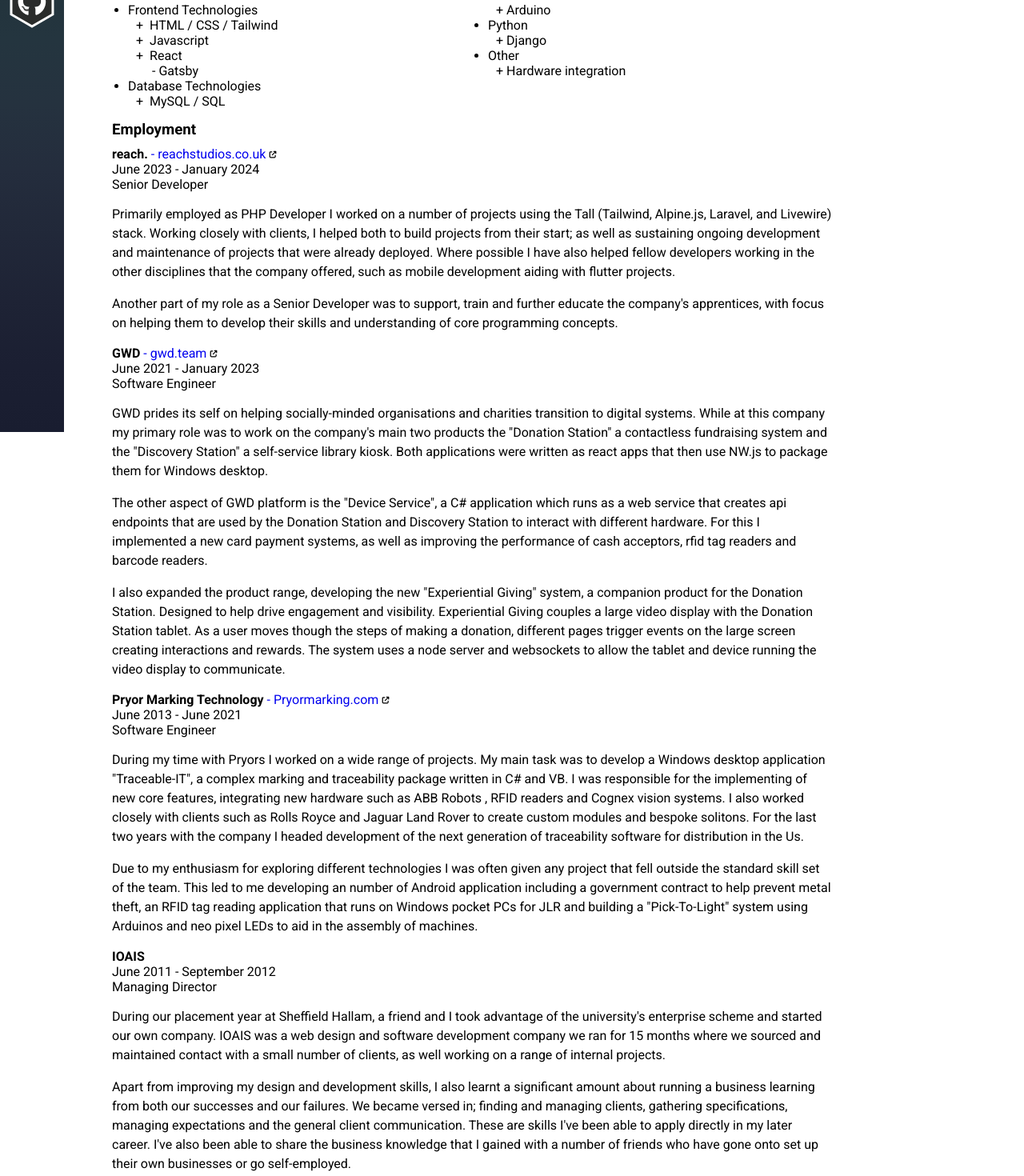
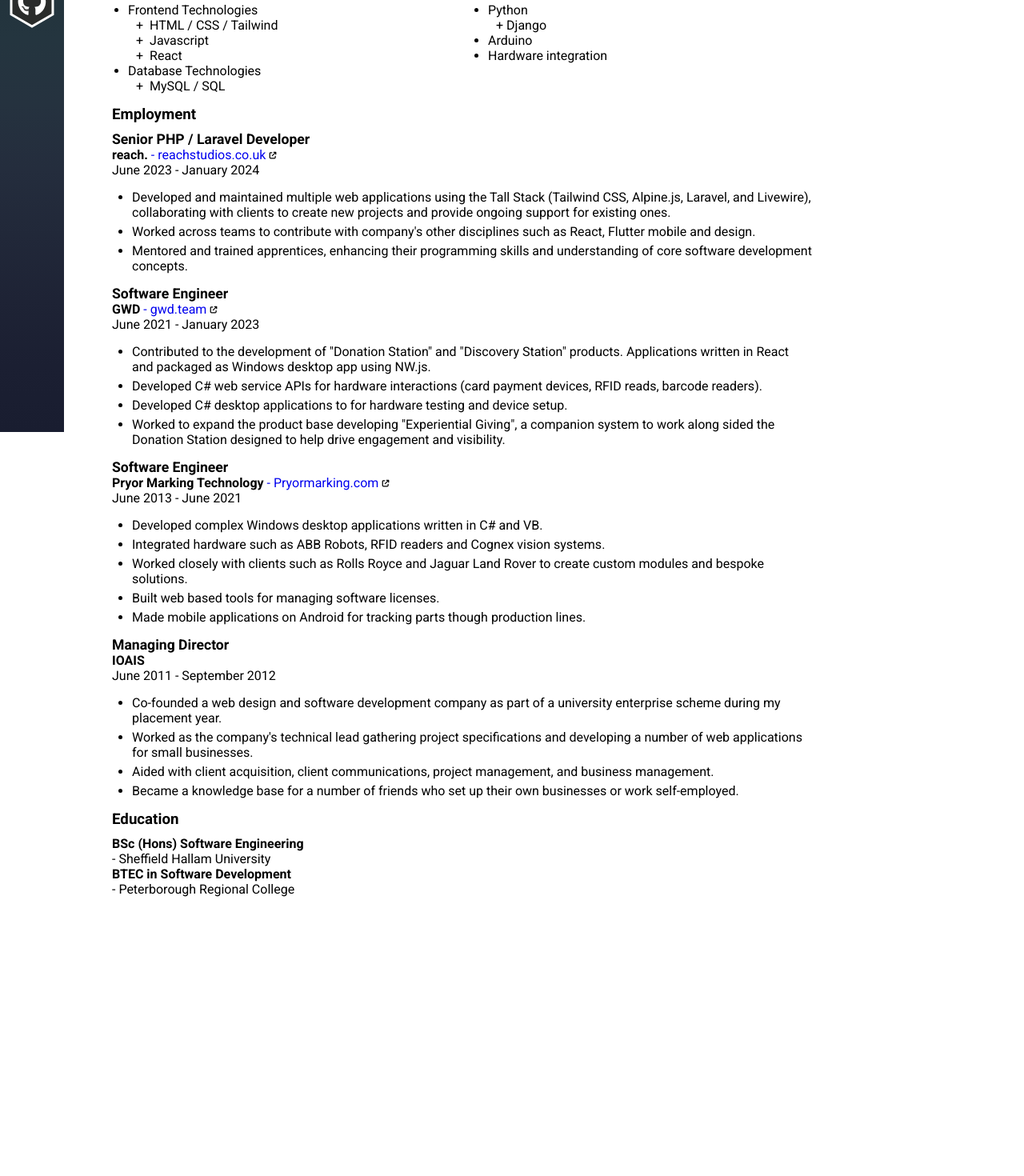
Before and after one commit to TeaPoweredCode/Robert-Walker.com, a Gatsby site: page /cv in a window 1280 px wide. Shown: the part 280-1750 px from the top of the page at 80% size. After the commit the page ends 1461 px from the top, so only its background shows below. Built offline with nearby package versions, Linux system fonts and the light colour scheme; Gatsby itself is replaced by a stand-in of ours.

Commit message:
Package update , CV Update

```diff
--- a/src/pages/cv.js
+++ b/src/pages/cv.js
@@ -11,13 +11,13 @@
     const { place, site, siteUrl, time, jobTitle, children} = EmploymentPlaceProps;
     return (
       <div>
-        <div>
+        <div class={styles.EmploymentHeader}>
+          <h4>{jobTitle}</h4>
           <b>{place}</b>
           {siteUrl != null &&
-            <a href={siteUrl} target="_blank" rel="noopener noreferrer"> -  {site} {newWindowIcon}</a>
+            <a href={siteUrl} target="_blank" rel="noopener noreferrer"> - {site} {newWindowIcon}</a>
           }
           <br/> {time}
-          <br/> {jobTitle}
         </div>
         {children}
       </div>
@@ -41,7 +41,7 @@
             </ul>
           </div>
           <hr/>
-          Sheffield, UK based software engineer specialising in Windows desktop applications and web development with experience in both front and back end technologies.
+          Sheffield UK based Software Engineer specialising in Windows desktop applications and web development, with over 10 year industry experience.
 	      </div>
 
         <div className={[styles.cvSegment, styles.experience].join(' ')}>
@@ -53,7 +53,7 @@
                 <li> C# (WPF and Winform)</li>
                 <li> PHP <ul><li> Laravel and Livewire</li></ul></li>
                 <li> Node <ul></ul></li>
-                <li> Frontend Technologies <ul><li> HTML / CSS / Tailwind</li><li> Javascript</li><li> React<br /><span style={{paddingLeft:"20px"}}> - Gatsby</span></li></ul></li>
+                <li> Frontend Technologies <ul><li> HTML / CSS / Tailwind</li><li> Javascript</li><li> React<br /></li></ul></li>
                 <li> Database Technologies <ul><li> MySQL / SQL </li></ul></li>
               </ul>
             </div>
@@ -61,14 +61,10 @@
               Other Industry experience:
               <ul>
                 <li> VB</li>
-                <li> Java<ul><li>Android development</li></ul></li>
-                <li> C<ul><li>Arduino</li></ul></li>
+                <li> Moblie development<ul><li>Android development (Java)</li><li>Flutter</li></ul></li>
                 <li> Python <ul><li>Django</li></ul></li>
-                <li> Other <ul><li>Hardware integration</li></ul></li>
-                {/*
-                <li> Design tools<ul><li>Photoshop</li></ul></li>
-                <li> Other <ul><li> Web extensions<br/> <span style={{paddingLeft:"20px"}}> - Chrome / Firefox </span></li></ul></li>
-                */}
+                <li> Arduino</li>
+                <li> Hardware integration</li>
               </ul>
             </div>
           </div>
@@ -77,79 +73,65 @@
         <div className={[styles.cvSegment, styles.employment].join(' ')}>
           <h3>Employment</h3>
 
-          <EmploymentPlace place="reach." site="reachstudios.co.uk" siteUrl="https://reachstudios.co.uk/" time="June 2023 - January 2024" jobTitle="Senior Developer">
-            <p>
-              Primarily employed as PHP Developer I worked on a number of projects using the Tall (Tailwind, Alpine.js, Laravel, and Livewire) stack.
-              Working closely with clients, I helped both to build projects from their start; as well as sustaining ongoing development and maintenance of projects that were already deployed.
-              Where possible I have also helped fellow developers working in the other disciplines that the company offered, such as mobile development aiding with flutter projects.
-            </p>
-            <p>
-              Another part of my role as a Senior Developer was to support, train and further educate the company's apprentices,
-              with focus on helping them to develop their skills and understanding of core programming concepts.
-            </p>
+          <EmploymentPlace jobTitle="Senior PHP / Laravel Developer" place="reach." site="reachstudios.co.uk" siteUrl="https://reachstudios.co.uk/" time="June 2023 - January 2024">
+            <ul>
+              {
+                [
+                  `Developed and maintained multiple web applications using the Tall Stack (Tailwind CSS, Alpine.js, Laravel, and Livewire),
+                  collaborating with clients to create new projects and provide ongoing support for existing ones.`,
+                  "Worked across teams to contribute with company's other disciplines such as React, Flutter mobile and design.",
+                  "Mentored and trained apprentices, enhancing their programming skills and understanding of core software development concepts.",
+                ].map((task) => (<li>{task}</li>))
+              }
+            </ul>
           </EmploymentPlace>
 
-          <EmploymentPlace place="GWD" site="gwd.team" siteUrl="https://gwd.team/" time="June 2021 - January 2023" jobTitle="Software Engineer">
-            <p>
-              GWD prides its self on helping socially-minded organisations and charities transition to digital systems.
-              While at this company my primary role was to work on the company's main two products the "Donation Station" a contactless fundraising system
-              and the "Discovery Station" a self-service library kiosk. Both applications were written as react apps that then use NW.js to package them for Windows desktop.
-            </p>
-            <p>
-              The other aspect of GWD platform is the "Device Service", a C# application which runs as a web service that creates api endpoints that are used by the
-              Donation Station and Discovery Station to interact with different hardware. For this I implemented a new card payment systems, as well as improving
-              the performance of cash acceptors, rfid tag readers and barcode readers.
-            </p>
-            <p>
-              I also expanded the product range, developing  the new "Experiential Giving" system, a companion product for the Donation Station.
-              Designed to help drive engagement and visibility. Experiential Giving couples a large video display with the Donation Station tablet.
-              As a user moves though the steps of making a donation, different pages trigger events on the large screen creating interactions and rewards.
-              The system uses a node server and websockets to allow the tablet and device running the video display to communicate.
-            </p>
+          <EmploymentPlace jobTitle="Software Engineer" place="GWD" site="gwd.team" siteUrl="https://gwd.team/" time="June 2021 - January 2023" >
+          <ul>
+            {
+             [  `Contributed to the development of "Donation Station" and "Discovery Station" products.
+                 Applications written in React and packaged as Windows desktop app using NW.js.`,
+                "Developed C# web service APIs for hardware interactions (card payment devices, RFID reads, barcode readers).",
+                "Developed C# desktop applications to for hardware testing and device setup.",
+                `Worked to expand the product base developing "Experiential Giving",
+                 a companion system to work along sided the Donation Station designed to help drive engagement and visibility.`,
+              ].map((task) => (<li>{task}</li>))
+            }
+          </ul>
           </EmploymentPlace>
 
-          <EmploymentPlace place="Pryor Marking Technology" site="Pryormarking.com" siteUrl="http://www.pryormarking.com/" time="June 2013 - June 2021" jobTitle="Software Engineer">
-            <p>
-              During my time with Pryors I worked on a wide range of projects.
-              My main task was to develop a Windows desktop application "Traceable-IT", a complex marking and traceability package written in C# and VB.
-			        I was responsible for the implementing of new core features, integrating new hardware such as ABB Robots , RFID readers and Cognex vision systems.
-			        I also worked closely with clients such as Rolls Royce and Jaguar Land Rover to create custom modules and bespoke solitons.
-			        For the last two years with the company I headed development of the next generation of traceability software for distribution in the Us.
-            </p>
-            {/*
-             <p>
-              Secondly with my background in web development I was tasked with developing of a range a web sites. These have included;
-              A ticketing and project management tool, sites for manage language translations and documentation for the desktop apps,
-              web apis for tracking parts in manufacturing plants. The latest site I worked on was a software licence keys management.
-            </p>
-            */}
-            <p>
-              Due to my enthusiasm for exploring different technologies I was often given any project that fell outside the standard skill set of the team.
-			        This led to me developing an number of Android application including a government contract to help prevent metal theft,
-              an RFID tag reading application that runs on Windows pocket PCs for JLR and
-              building a "Pick-To-Light" system using Arduinos and neo pixel LEDs to aid in the assembly of machines.
-            </p>
+          <div className={styles.cvPagebrake}></div>
+
+          <EmploymentPlace jobTitle="Software Engineer" place="Pryor Marking Technology" site="Pryormarking.com" siteUrl="http://www.pryormarking.com/" time="June 2013 - June 2021">
+          <ul>
+            {
+             [  "Developed complex Windows desktop applications written in C# and VB.",
+                "Integrated hardware such as ABB Robots, RFID readers and Cognex vision systems.",
+                "Worked closely with clients such as Rolls Royce and Jaguar Land Rover to create custom modules and bespoke solutions.",
+                "Built web based tools for managing software licenses.",
+                "Made mobile applications on Android for tracking parts though production lines."
+              ].map((task) => (<li>{task}</li>))
+            }
+          </ul>
           </EmploymentPlace>
 
-          <EmploymentPlace place="IOAIS" time="June 2011 - September 2012" jobTitle="Managing Director">
-            <p>
-              During our placement year at Sheffield Hallam, a friend and I took advantage of the university's enterprise scheme and started our own company.
-              IOAIS was a web design and software development company we ran for 15 months where we sourced and maintained contact with a small number of clients,
-              as well working on a range of internal projects.
-            </p>
-            <p>
-              Apart from improving my design and development skills, I also learnt a significant amount about running a business learning from both our successes and our failures.
-              We became versed in; finding and managing clients, gathering specifications, managing expectations and the general client communication.
-              These are skills I've been able to apply directly in my later career. I've also been able to share the business knowledge that I gained with a number of friends
-              who have gone onto set up their own businesses or go self-employed.
-            </p>
+          <EmploymentPlace jobTitle="Managing Director" place="IOAIS" time="June 2011 - September 2012">
+          <ul>
+            {
+              [ "Co-founded a web design and software development company as part of a university enterprise scheme during my placement year.",
+                "Worked as the company's technical lead gathering project specifications and developing a number of web applications for small businesses.",
+                "Aided with client acquisition, client communications, project management, and business management.",
+                "Became a knowledge base for a number of friends who set up their own businesses or work self-employed."
+              ].map((task) => (<li>{task}</li>))
+            }
+          </ul>
           </EmploymentPlace>
         </div>
 
         <div className={[styles.cvSegment, styles.education].join(' ')}>
           <h3>Education</h3>
-          <span>Sheffield Hallam University- </span>BSc (Hons) Software Engineering<br/>
-		      <span>Peterborough Regional College - </span>BTEC in Software Development
+          <span>BSc (Hons) Software Engineering</span><br/> - Sheffield Hallam University<br/>
+		      <span>BTEC in Software Development</span><br/> - Peterborough Regional College
         </div>
 
       </div>
--- a/src/styles/cv.module.css
+++ b/src/styles/cv.module.css
@@ -10,6 +10,11 @@
 
 .cv h3{
     margin: 10px 0;
+}
+
+.cv h4{
+    font-size: 1.1rem;
+    margin: 0;
 }
 
 .cvPagebrake {
@@ -63,7 +68,20 @@
 .cvSegment{}
 .experience{}
 .employment{}
+
+.employment ul {
+    margin: 15px 25px;
+}
+
+.employment li:not(:last-child) {
+    margin-bottom: 5px;
+ }
+
 .education{}
+
+.education span{
+    font-weight: bold;
+}
 
 
 @media screen and (max-width: 600px) {
```
Also changed, not shown: package.json (+10 -10 lines), 1 other file.
